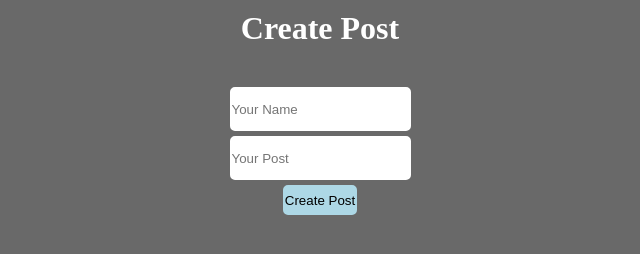
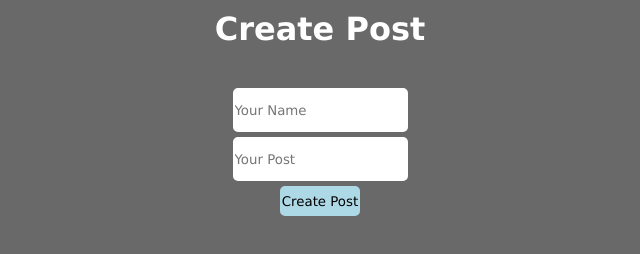
Before and after one commit to SimpleCoder-dev/CreatePost, a plain HTML site: page index.html in a window 1280 px wide. Shown: the whole page, without its empty margins (320-960 px from the left). Drawn offline with Linux system fonts and the light colour scheme.

Commit message:
Update index.html

```diff
--- a/index.html
+++ b/index.html
@@ -10,6 +10,7 @@
     padding:0px;
     margin:0px;
     background: dimgrey;
+    font-family:Verdana;
   }
 
   #h1{
```
